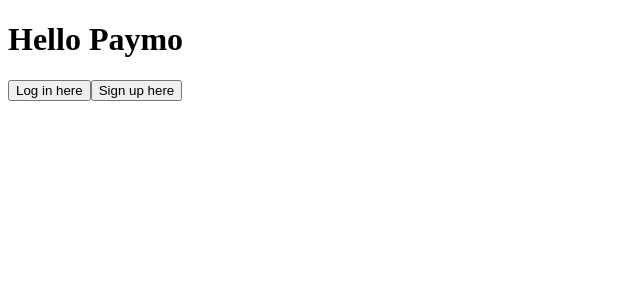
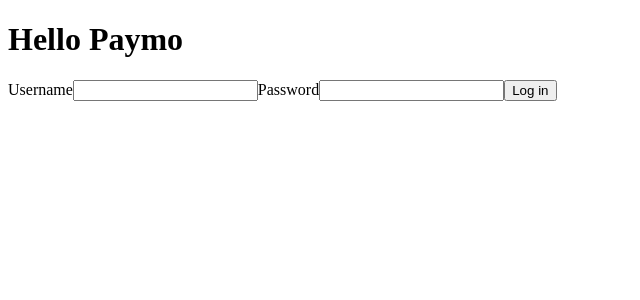
Before and after one commit to hrpaymo/hrpaymo, a React app: page / in a window 1280 px wide. Both pictures are taken after a click on the button "Log in here". Shown: the top 300 px of the page, without its empty margins (0-640 px from the left). Built offline with nearby package versions, Linux system fonts and the light colour scheme; the HTML template or start-up script is replaced by a standard one.

Commit message:
basic signup flow function with fields

```diff
--- a/client/src/components/LoggedOutHome.jsx
+++ b/client/src/components/LoggedOutHome.jsx
@@ -5,14 +5,28 @@ import SignUp from './SignUp.jsx';
 class LoggedOutHome extends React.Component {
   constructor (props) {
     super(props);
+    this.state = {
+      view: null
+    }
+  }
+
+  changeViews(selectedView) {
+    this.setState({
+      view: selectedView
+    })
   }
 
   render() {
     return (
       <div>
-        <button>Log in here </button>
-        <button>Sign up here </button>
-      </div>
+      {this.state.view === 'signup' && <SignUp signUserUp={this.props.signUserUp} />}
+      {this.state.view === 'login' && <Login logUserIn={this.props.logUserIn}/>}
+      {this.state.view === null &&
+        <div>
+          <button onClick={this.changeViews.bind(this, 'login')}>Log in here </button>
+          <button onClick={this.changeViews.bind(this, 'signup')}>Sign up here </button>
+          </div>}
+        </div>
     );
   }
 }
--- a/client/src/components/Login.jsx
+++ b/client/src/components/Login.jsx
@@ -3,12 +3,45 @@ import React from 'react';
 class Login extends React.Component {
   constructor (props) {
     super(props);
+    this.state = {
+      username: '',
+      password: ''
+    }
+  }
+
+  handleInputChanges (event) {
+    let target = event.target;
+    this.setState({
+      [target.name]: target.value
+    })
+  }
+
+  logUserIn() {
+    let user = {
+      'username': this.state.username,
+      'password': this.state.password
+    }
+    this.props.logUserIn(user);
   }
 
   render() {
     return (
       <div>
-        Login goes here
+        <label>
+          Username
+          <input
+            name='username'
+            onChange = {this.handleInputChanges.bind(this)}
+            />
+        </label>
+        <label>
+          Password
+          <input
+            name='password'
+            onChange = {this.handleInputChanges.bind(this)}
+            />
+        </label>
+        <button onClick={this.logUserIn.bind(this)} >Log in</button>
       </div>
     );
   }
--- a/client/src/components/SignUp.jsx
+++ b/client/src/components/SignUp.jsx
@@ -3,12 +3,83 @@ import React from 'react';
 class SignUp extends React.Component {
   constructor (props) {
     super(props);
+    this.state = {
+      username: '',
+      email: '',
+      firstName: '',
+      lastName: '',
+      phone: '',
+      password: ''
+    }
+  }
+
+  handleInputChanges (event) {
+    let target = event.target;
+    this.setState({
+      [target.name]: target.value
+    })
+  }
+
+  signUserUp() {
+    let user = {
+      username: this.state.username,
+      password: this.state.password,
+      email: this.state.email,
+      firstName: this.state.firstName,
+      lastName: this.state.lastName,
+      phone: this.state.phone,
+      password: this.state.password
+    };
+
+    this.props.signUserUp(user);
   }
 
   render() {
     return (
       <div>
-        SignUp goes here
+        <label>
+          Username
+          <input
+            name='username'
+            onChange = {this.handleInputChanges.bind(this)}
+            />
+        </label>
+        <label>
+          First Name
+          <input
+            name='firstName'
+            onChange = {this.handleInputChanges.bind(this)}
+            />
+        </label>
+        <label>
+          Last Name
+          <input
+            name='lastName'
+            onChange = {this.handleInputChanges.bind(this)}
+            />
+        </label>
+        <label>
+          Email
+          <input
+            name='email'
+            onChange = {this.handleInputChanges.bind(this)}
+            />
+        </label>
+        <label>
+          Phone
+          <input
+            name='phone'
+            onChange = {this.handleInputChanges.bind(this)}
+            />
+        </label>
+        <label>
+          Password
+          <input
+            name='password'
+            onChange = {this.handleInputChanges.bind(this)}
+            />
+        </label>
+        <button onClick={this.signUserUp.bind(this)} >Sign up</button>
       </div>
     );
   }
--- a/client/src/index.jsx
+++ b/client/src/index.jsx
@@ -10,19 +10,53 @@ class App extends React.Component {
   constructor(props) {
     super(props);
     this.state = {
-      auth: false
+      isLoggedIn: false,
+      userId: undefined
     }
   }
 
   componentDidMount() {
   }
 
+  logUserIn(user) {
+    // user is currently in form:
+    // {username: 'ginger', password: 'test'}
+
+    // Add GET request here once endpoint is defined
+
+    // After successful Login
+    this.setState({
+      userId: 2,
+      isLoggedIn: true
+    })
+  }
+
+  logUserOut() {
+    this.setState({
+      isLoggedIn: false
+    })
+  }
+
+  signUserUp(user){
+    // console.log('user to sign up:', user)
+    // Add POST request here once endpoint is defined
+
+    // After successful Post request
+    this.setState({
+      userId: 4,
+      isLoggedIn: true
+    })
+
+  }
+
   render () {
     return (
       <div>
         <h1>Hello Paymo</h1>
-        {!this.state.auth
-          ? <LoggedOutHome/>
+        {!this.state.isLoggedIn
+          ? <LoggedOutHome
+              signUserUp={this.signUserUp.bind(this)}
+              logUserIn={this.logUserIn.bind(this)}/>
           : <Home/>}
       </div>
     )
```
